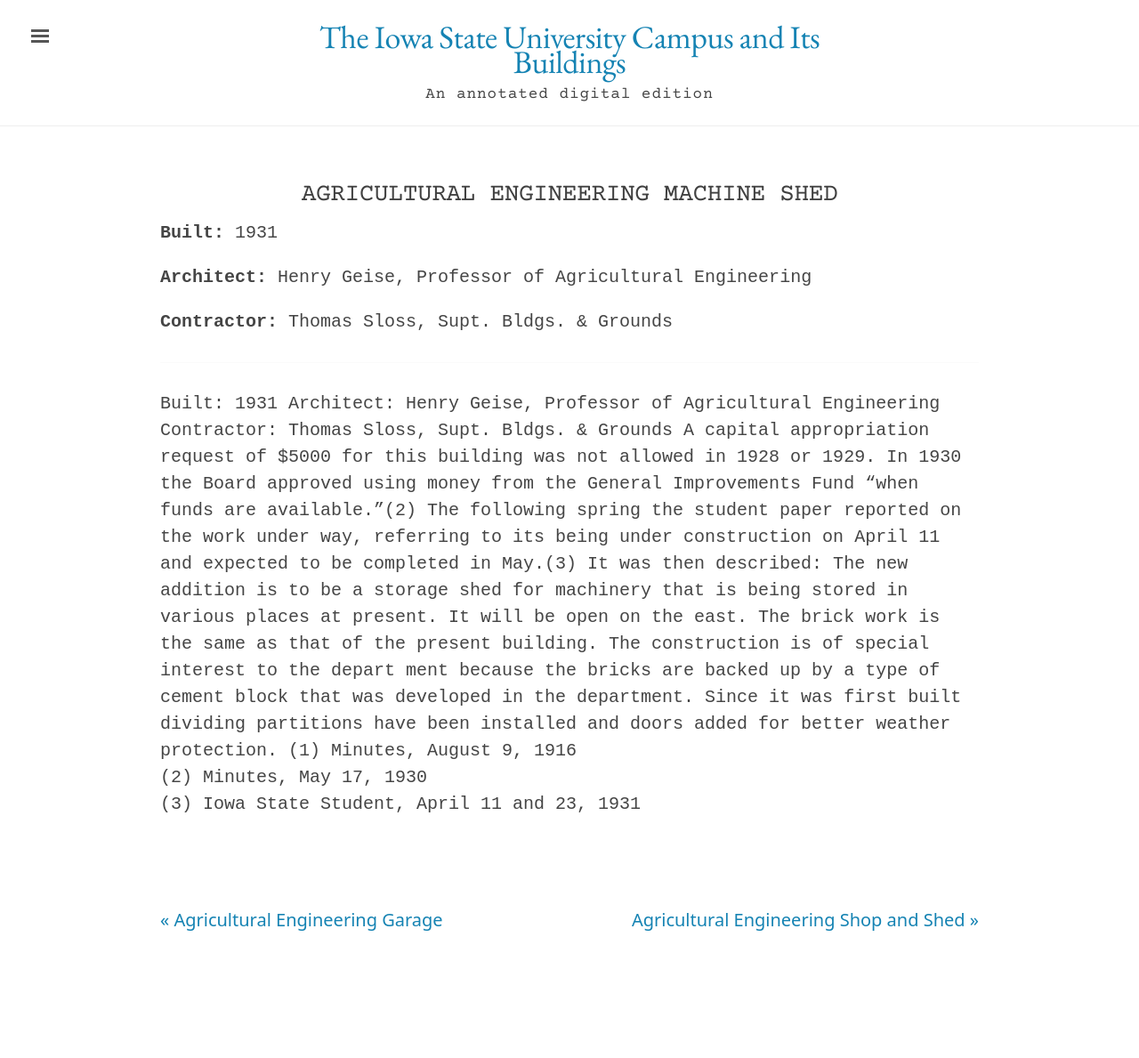
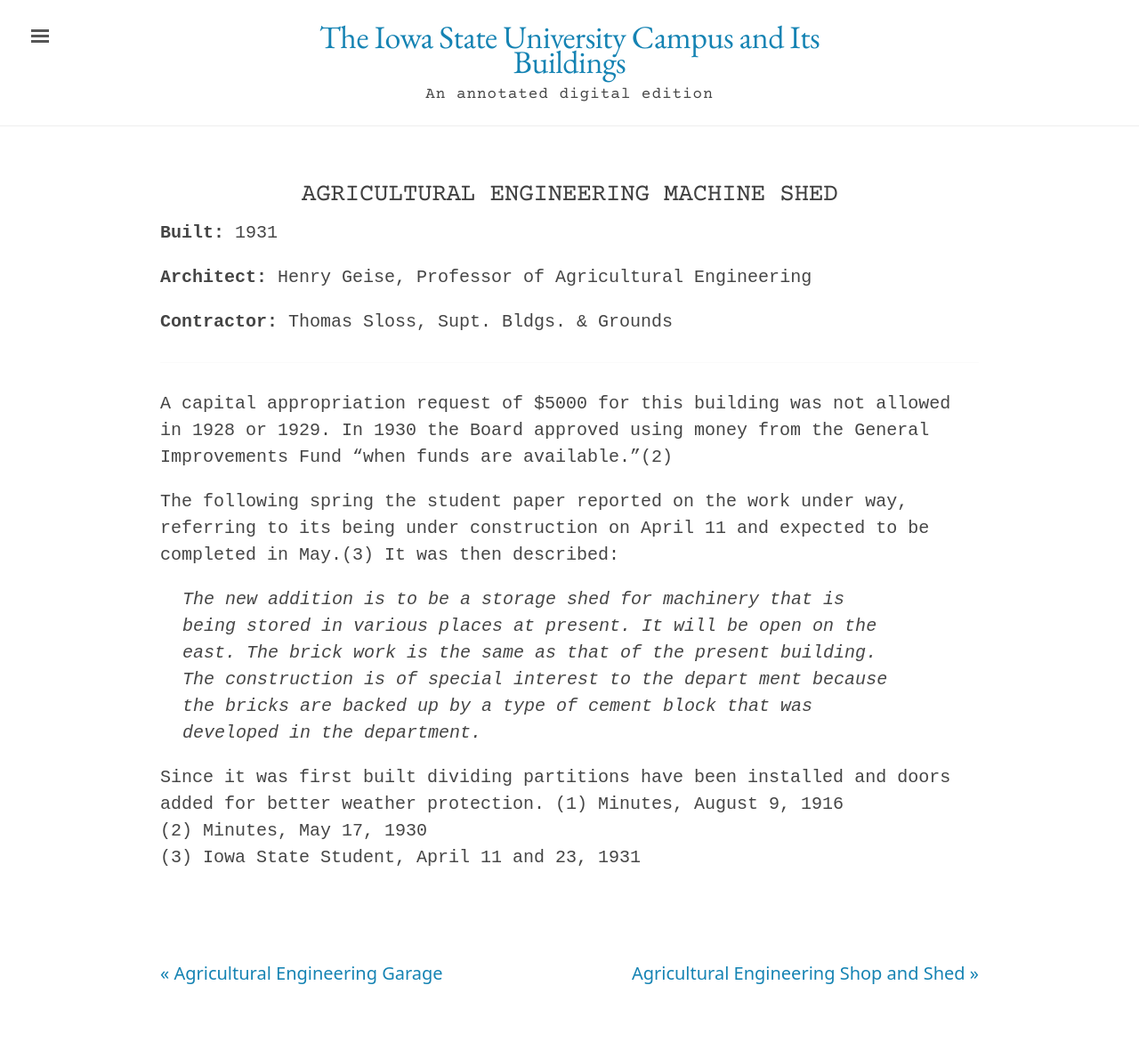
Before and after one commit to emanderson811/day-edition, a Jekyll site: the page built from _texts/buildings/003day-agricultural-eng-shed.md, in a window 1280 px wide. Shown: the whole page at 89% size. Built offline with Jekyll 4.4.1, drawn with Linux system fonts in a browser that asks for light colours; before the commit the page ends 1129 px from its top, so only the background shows below that.

Commit message:
Update 003day-agricultural-eng-shed.md

```diff
--- a/_texts/buildings/003day-agricultural-eng-shed.md
+++ b/_texts/buildings/003day-agricultural-eng-shed.md
@@ -15,10 +15,12 @@
 
 ---
 
-Built: 1931 Architect: Henry Geise, Professor of Agricultural Engineering Contractor: Thomas Sloss, Supt. Bldgs. & Grounds
 A capital appropriation request of $5000 for this building was not allowed in 1928 or 1929. In 1930 the Board approved using money from the General Improvements Fund "when funds are available."(2)
+
 The following spring the student paper reported on the work under way, referring to its being under construction on April 11 and expected to be completed in May.(3) It was then described:
-The new addition is to be a storage shed for machinery that is being stored in various places at present. It will be open on the east. The brick work is the same as that of the present building. The construction is of special interest to the depart ment because the bricks are backed up by a type of cement block that was developed in the department.
+
+>The new addition is to be a storage shed for machinery that is being stored in various places at present. It will be open on the east. The brick work is the same as that of the present building. The construction is of special interest to the depart ment because the bricks are backed up by a type of cement block that was developed in the department.
+
 Since it was first built dividing partitions have been installed and doors added for better weather protection.
 (1)  Minutes, August 9,  1916
 (2)  Minutes, May 17, 1930
```
